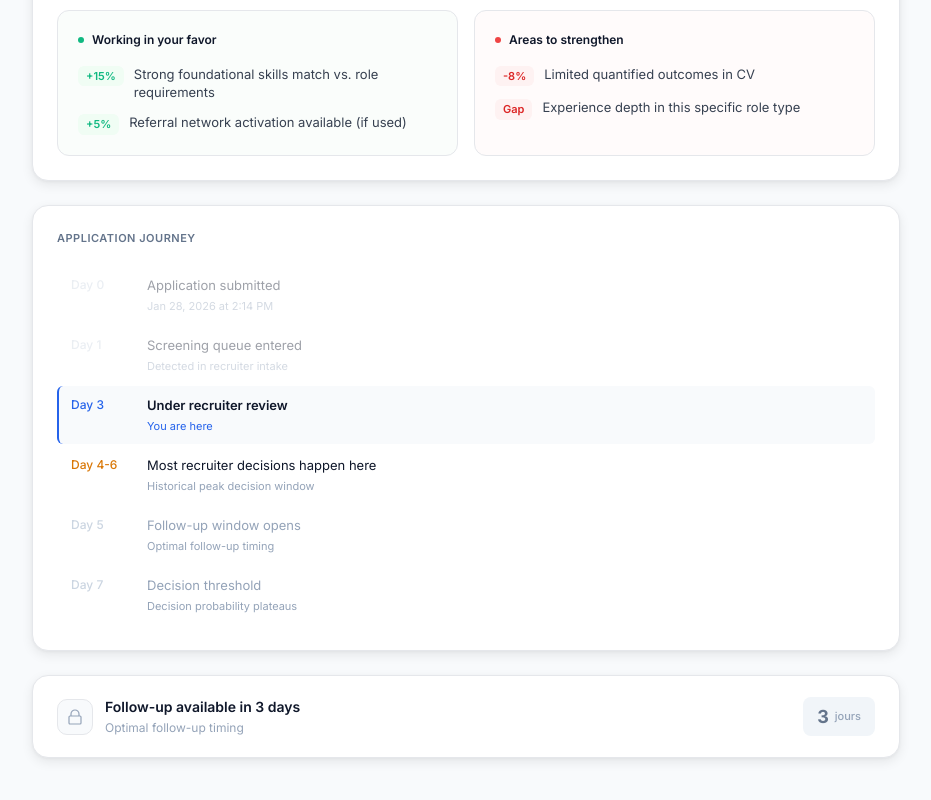
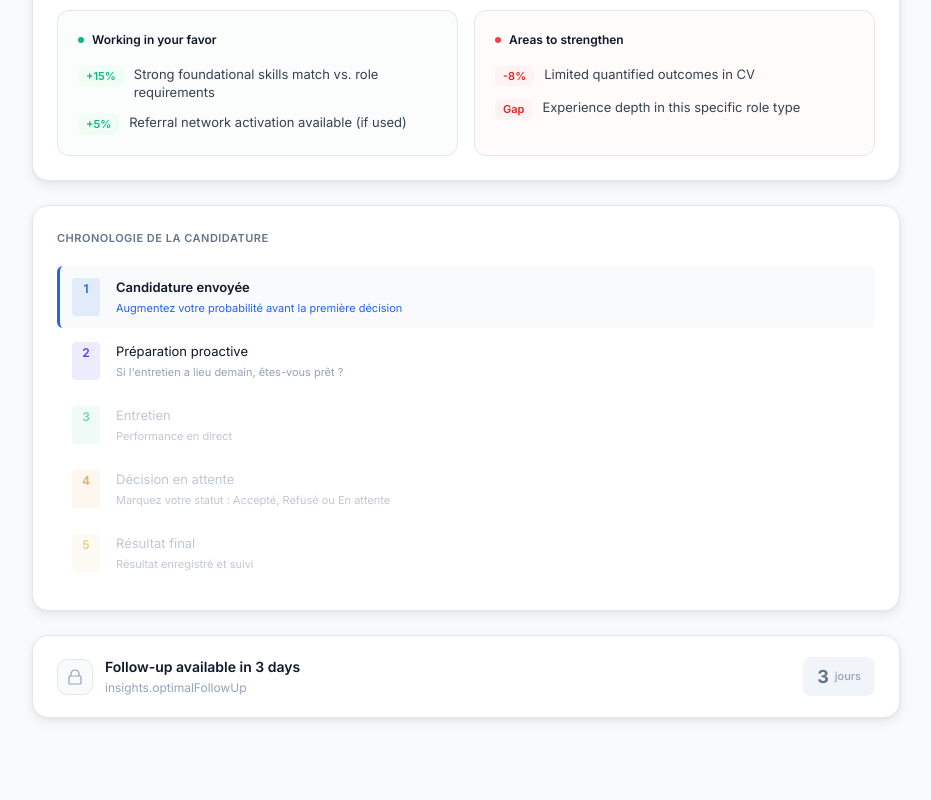
Before and after one commit to theohospiads/jobtrackv4, a Next.js app: page /actions/1 in a window 1280 px wide. Shown: the part 1471-2271 px from the top of the page, without its empty margins (174-1105 px from the left). Built offline with nearby package versions, Linux system fonts and the light colour scheme; sample sign-in values are in the browser's storage.

Commit message:
feat: update Application Timeline with 5-stage structure
Revamp Application Journey with new stage names and color-coded indicators.

```diff
--- a/components/application-insights-hub.tsx
+++ b/components/application-insights-hub.tsx
@@ -209,36 +209,69 @@ export function ApplicationInsightsHub({
               </div>
           </div>
 
-          {/* Application Journey */}
+          {/* Application Journey - New 5-Stage Structure */}
           <div style={{ ...card, padding: 24 }}>
             <p style={{ fontSize: 11, fontWeight: 600, color: '#64748B', margin: '0 0 20px 0', textTransform: 'uppercase', letterSpacing: '0.5px' }}>
               {t('insights.applicationJourney')}
             </p>
             {[
-              { day: 'Day 0', labelKey: 'insights.appSubmitted', subKey: '', sub: 'Jan 28, 2026 at 2:14 PM', status: 'past' as const },
-              { day: 'Day 1', labelKey: 'insights.screeningQueue', subKey: 'insights.detectedIntake', sub: '', status: 'past' as const },
-              { day: 'Day 3', labelKey: 'insights.underReview', subKey: 'insights.youAreHere', sub: '', status: 'current' as const },
-              { day: 'Day 4-6', labelKey: 'insights.decisionWindow', subKey: 'insights.historicalPeak', sub: '', status: 'next' as const },
-              { day: 'Day 5', labelKey: 'insights.followUpOpens', subKey: 'insights.optimalFollowUp', sub: '', status: 'future' as const },
-              { day: 'Day 7', labelKey: 'insights.decisionThreshold', subKey: 'insights.decisionPlateaus', sub: '', status: 'future' as const },
+              {
+                stage: 1,
+                labelKey: 'insights.appSubmitted',
+                subKey: 'insights.optimizationStage',
+                status: 'current' as const,
+                color: '#2563EB'
+              },
+              {
+                stage: 2,
+                labelKey: 'insights.proactivePrep',
+                subKey: 'insights.prepStage',
+                status: 'next' as const,
+                color: '#4F46E5'
+              },
+              {
+                stage: 3,
+                labelKey: 'insights.interview',
+                subKey: 'insights.interviewStage',
+                status: 'future' as const,
+                color: '#10B981'
+              },
+              {
+                stage: 4,
+                labelKey: 'insights.decisionPending',
+                subKey: 'insights.decisionStage',
+                status: 'future' as const,
+                color: '#D97706'
+              },
+              {
+                stage: 5,
+                labelKey: 'insights.finalResult',
+                subKey: 'insights.resultStage',
+                status: 'future' as const,
+                color: '#D4AF37'
+              },
             ].map((item, i) => (
               <div
                 key={i}
                 style={{
-                  display: 'flex', gap: 16, padding: '10px 12px', marginBottom: 2,
+                  display: 'flex', gap: 16, padding: '12px 12px', marginBottom: 2,
                   background: item.status === 'current' ? '#F8FAFC' : 'transparent',
-                  borderLeft: item.status === 'current' ? '2px solid #2563EB' : '2px solid transparent',
+                  borderLeft: item.status === 'current' ? '3px solid' + item.color : '3px solid transparent',
                   borderRadius: item.status === 'current' ? 6 : 0,
-                  opacity: item.status === 'past' ? 0.4 : 1,
+                  opacity: item.status === 'future' ? 0.6 : 1,
                 }}
               >
                 <span style={{
-                  fontSize: 12, fontWeight: 500, minWidth: 60,
-                  color: item.status === 'current' ? '#2563EB' : item.status === 'next' ? '#D97706' : '#CBD5E1',
+                  fontSize: 12, fontWeight: 600, minWidth: 28,
+                  color: item.color,
+                  background: 'rgba(' + parseInt(item.color.slice(1,3), 16) + ',' + parseInt(item.color.slice(3,5), 16) + ',' + parseInt(item.color.slice(5,7), 16) + ',0.1)',
+                  padding: '2px 8px',
+                  borderRadius: 4,
+                  textAlign: 'center',
                 }}>
-                  {item.day}
+                  {item.stage}
                 </span>
-                <div>
+                <div style={{ flex: 1 }}>
                   <p style={{
                     fontSize: 13, margin: 0,
                     fontWeight: item.status === 'current' ? 600 : 400,
@@ -246,8 +279,8 @@ export function ApplicationInsightsHub({
                   }}>
                     {t(item.labelKey)}
                   </p>
-                  <p style={{ fontSize: 11, color: item.status === 'current' ? '#2563EB' : '#94A3B8', margin: '2px 0 0 0' }}>
-                    {item.sub || t(item.subKey)}
+                  <p style={{ fontSize: 11, color: item.status === 'current' ? item.color : '#94A3B8', margin: '2px 0 0 0' }}>
+                    {t(item.subKey)}
                   </p>
                 </div>
               </div>
--- a/components/language-provider.tsx
+++ b/components/language-provider.tsx
@@ -909,18 +909,17 @@ const translations: Record<Language, Record<string, string>> = {
     "insights.referralAvailable": "Referral network activation available (if used)",
     "insights.limitedOutcomes": "Limited quantified outcomes in CV",
     "insights.experienceGap": "Experience depth in this specific role type",
-    "insights.applicationJourney": "Application Journey",
-    "insights.appSubmitted": "Application submitted",
-    "insights.screeningQueue": "Screening queue entered",
-    "insights.detectedIntake": "Detected in recruiter intake",
-    "insights.underReview": "Under recruiter review",
-    "insights.youAreHere": "You are here",
-    "insights.decisionWindow": "Most recruiter decisions happen here",
-    "insights.historicalPeak": "Historical peak decision window",
-    "insights.followUpOpens": "Follow-up window opens",
-    "insights.optimalFollowUp": "Optimal follow-up timing",
-    "insights.decisionThreshold": "Decision threshold",
-    "insights.decisionPlateaus": "Decision probability plateaus",
+    "insights.applicationJourney": "Chronologie de la candidature",
+    "insights.appSubmitted": "Candidature envoyée",
+    "insights.proactivePrep": "Préparation proactive",
+    "insights.interview": "Entretien",
+    "insights.decisionPending": "Décision en attente",
+    "insights.finalResult": "Résultat final",
+    "insights.optimizationStage": "Augmentez votre probabilité avant la première décision",
+    "insights.prepStage": "Si l'entretien a lieu demain, êtes-vous prêt ?",
+    "insights.interviewStage": "Performance en direct",
+    "insights.decisionStage": "Marquez votre statut : Accepté, Refusé ou En attente",
+    "insights.resultStage": "Résultat enregistré et suivi",
     "insights.howThisWorks": "How this works",
     "insights.modelDescription": "Probabilistic model based on anonymized hiring data. Confidence intervals from 1,200+ comparable cases.",
     "insights.noRecruiterTracking": "No recruiter tracking",
@@ -1807,18 +1806,17 @@ const translations: Record<Language, Record<string, string>> = {
     "insights.referralAvailable": "Activation du r\u00E9seau de recommandation disponible (si utilis\u00E9e)",
     "insights.limitedOutcomes": "R\u00E9sultats quantifi\u00E9s limit\u00E9s dans le CV",
     "insights.experienceGap": "Profondeur d'exp\u00E9rience dans ce type de poste sp\u00E9cifique",
-    "insights.applicationJourney": "Parcours de candidature",
-    "insights.appSubmitted": "Candidature envoy\u00E9e",
-    "insights.screeningQueue": "File d'attente de pr\u00E9s\u00E9lection",
-    "insights.detectedIntake": "D\u00E9tect\u00E9 dans la file du recruteur",
-    "insights.underReview": "En cours d'examen par le recruteur",
-    "insights.youAreHere": "Vous \u00EAtes ici",
-    "insights.decisionWindow": "La plupart des d\u00E9cisions des recruteurs se font ici",
-    "insights.historicalPeak": "Fen\u00EAtre de d\u00E9cision historiquement la plus active",
-    "insights.followUpOpens": "Ouverture de la fen\u00EAtre de relance",
-    "insights.optimalFollowUp": "Moment optimal pour relancer",
-    "insights.decisionThreshold": "Seuil de d\u00E9cision",
-    "insights.decisionPlateaus": "La probabilit\u00E9 de d\u00E9cision plafonne",
+    "insights.applicationJourney": "Chronologie de la candidature",
+    "insights.appSubmitted": "Candidature envoyée",
+    "insights.proactivePrep": "Préparation proactive",
+    "insights.interview": "Entretien",
+    "insights.decisionPending": "Décision en attente",
+    "insights.finalResult": "Résultat final",
+    "insights.optimizationStage": "Augmentez votre probabilité avant la première décision",
+    "insights.prepStage": "Si l'entretien a lieu demain, êtes-vous prêt ?",
+    "insights.interviewStage": "Performance en direct",
+    "insights.decisionStage": "Marquez votre statut : Accepté, Refusé ou En attente",
+    "insights.resultStage": "Résultat enregistré et suivi",
     "insights.howThisWorks": "Comment \u00E7a fonctionne",
     "insights.modelDescription": "Mod\u00E8le probabiliste bas\u00E9 sur des donn\u00E9es d'embauche anonymis\u00E9es. Intervalles de confiance bas\u00E9s sur plus de 1 200 cas comparables.",
     "insights.noRecruiterTracking": "Aucun suivi des recruteurs",
```
